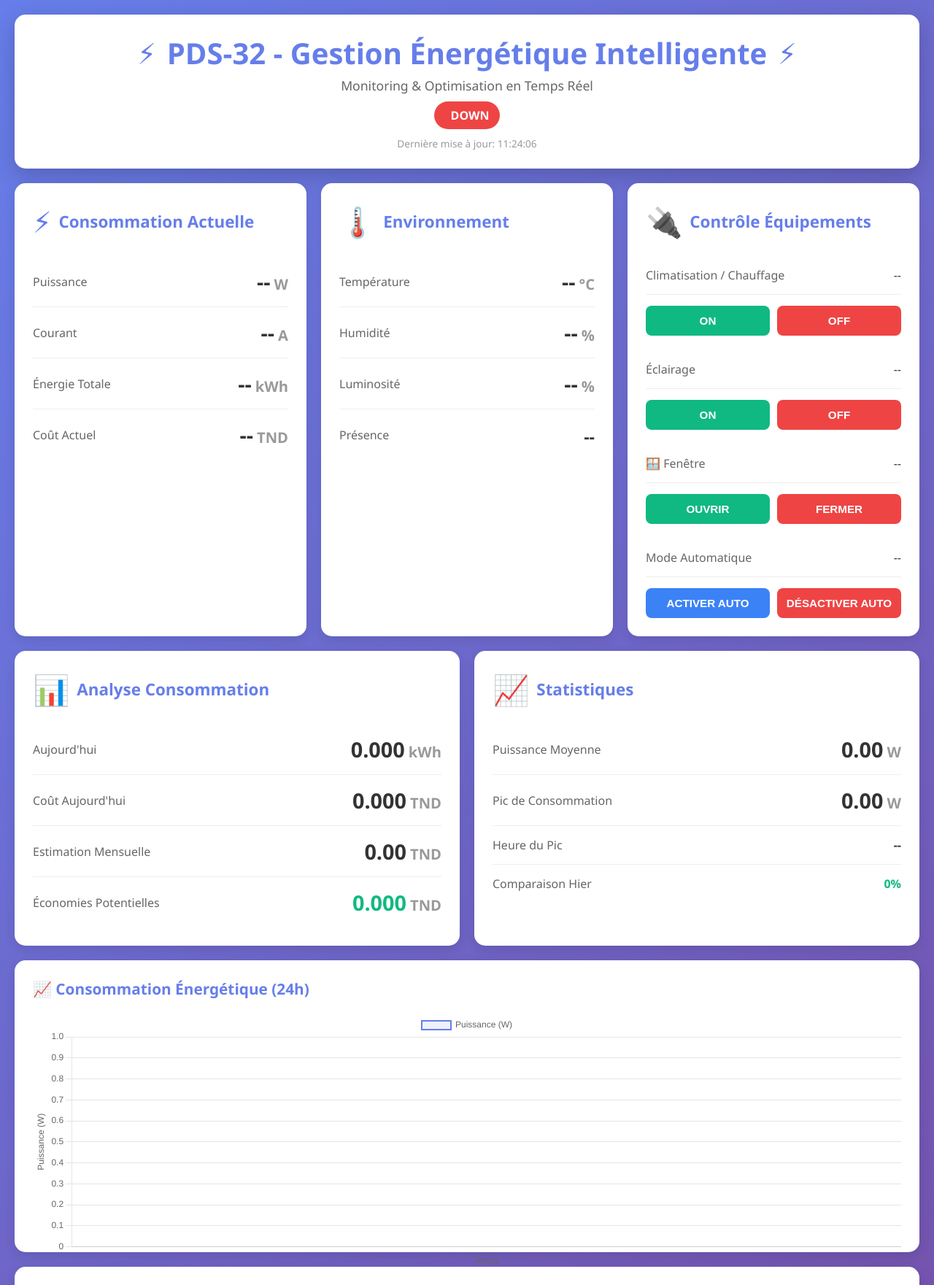
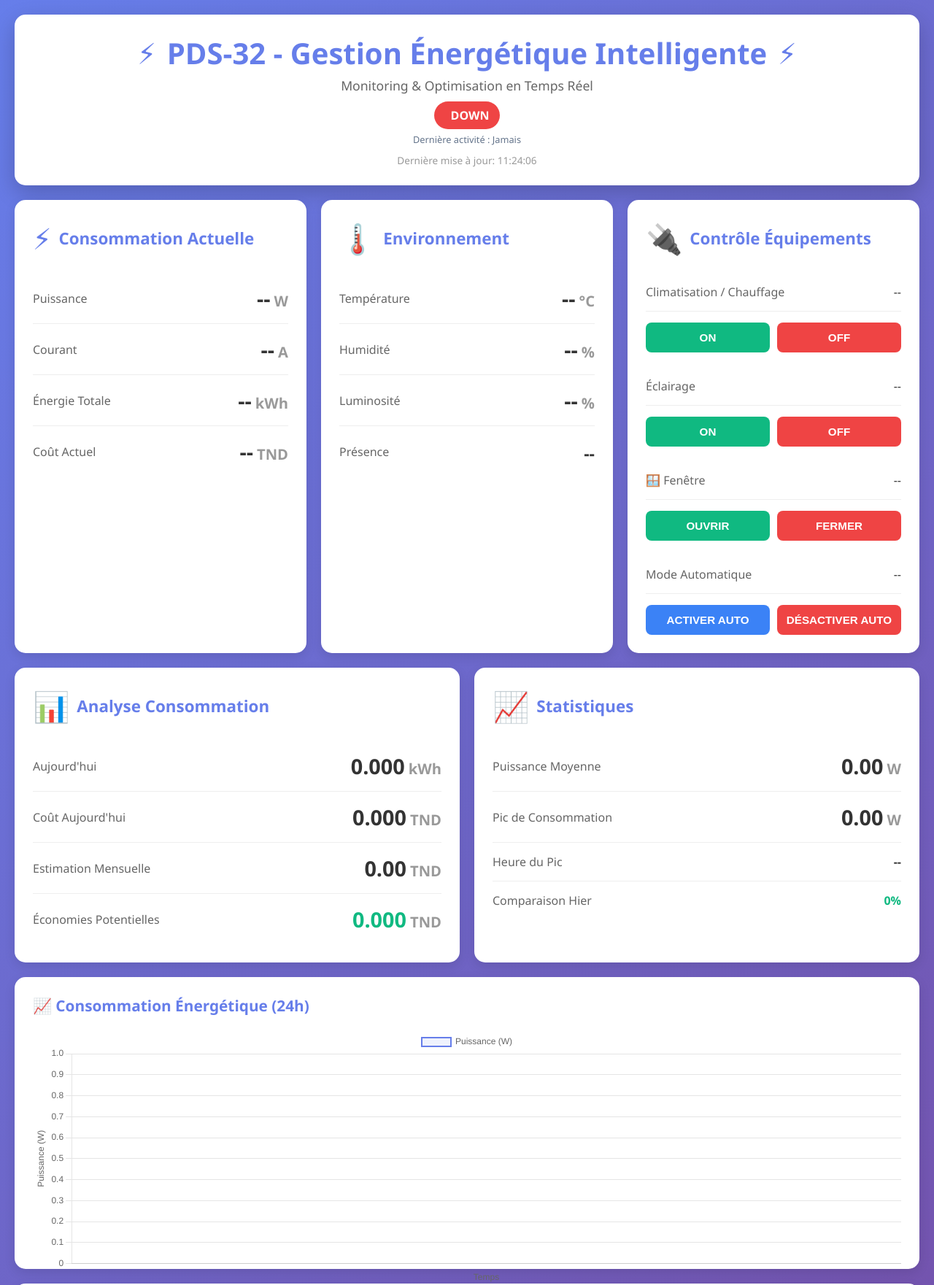
Before and after one commit to TH-montassar/PDS-32-Energy-Management, a Flask app: page /dashboard in a window 1280 px wide. Shown: the top 1761 px of the page at 73% size. Run offline with Flask 3, Linux system fonts and the light colour scheme; data that the repository does not hold is empty; parts of the project's set-up code (start-up, migrations or seed data) failed here and were passed over.

Commit message:
add last seen allive system

```diff
--- a/backend/app.py
+++ b/backend/app.py
@@ -7,7 +7,7 @@ from flask_cors import CORS
 import paho.mqtt.client as mqtt
 import sqlite3
 import json
-from datetime import datetime
+from datetime import datetime, timedelta
 import threading
 import time
 import os
@@ -34,7 +34,7 @@ ELECTRICITY_TARIF = 0.15  # TND/kWh
 
 # ... GLOBAL STATES ...
 device_live_status = "offline"
-#last_seen = "Jamais"
+last_seen = "Jamais"
 # ==================== DATABASE SETUP ====================
 def init_database():
     """Initialise la base de données SQLite"""
@@ -124,17 +124,19 @@ def on_connect(client, userdata, flags, rc):
 
 def on_message(client, userdata, msg):
     """Callback quand un message MQTT est reçu"""
-    global device_live_status
+    global device_live_status, last_seen
     try:
         # 1. On décode d'abord le message en texte brut (String)
         raw_payload = msg.payload.decode()
         topic = msg.topic
-        #last_seen = datetime.now().strftime("%H:%M:%S")
         # 2. Cas spécial : Le Statut (ce n'est pas du JSON !)
         if topic == "home/status/device":
             device_live_status = raw_payload.strip().lower()  # Stocke "online" ou "offline"
             print(f"📡 Device is now: {device_live_status.upper()}")
             print(f"DEBUG: Statut reçu sur Python -> {device_live_status}")
+            if device_live_status == "online":
+                last_seen = (datetime.now() + timedelta(hours=1)).strftime("%H:%M:%S")
+
             return # On s'arrête ici pour ce topic
 
         # 3. Pour les autres topics, on décode le JSON
@@ -653,7 +655,7 @@ def get_live_status():
         'status': device_live_status,
         #'color': 'green' if device_live_status == 'online' else 'red',
         'label': 'LIVE' if device_live_status == 'online' else 'DOWN',
-        #'last_seen': last_seen
+        'last_seen': last_seen
     })
 # ==================== MQTT THREAD ====================
 def mqtt_loop():
--- a/backend/static/js/main.js
+++ b/backend/static/js/main.js
@@ -152,13 +152,18 @@ async function updateLiveStatus() {
     // Utilise directement API_BASE + le chemin
     const response = await fetch(`${API_BASE}/status/live`);
     const data = await response.json();
+    console.log("Statut reçu du serveur:", data);
 
     const container = document.getElementById("deviceStatusContainer");
     const dot = document.getElementById("statusDot");
     const text = document.getElementById("statusText");
+    const lastSeenEl = document.getElementById("lastSeenDisplay");
 
     // DEBUG : Ajoute ce log pour voir ce que le JS reçoit vraiment
-    console.log("Statut reçu du serveur:", data);
+
+    if (lastSeenEl) {
+      lastSeenEl.innerText = `Dernière activité : ${data.last_seen}`;
+    }
 
     if (data.status === "online") {
       container.style.backgroundColor = "#10b981"; // Vert
@@ -222,7 +227,9 @@ async function fetchCurrentSensors() {
     )}<span class="metric-unit">%</span>`;
     document.getElementById(
       "lightLevel"
-    ).innerHTML = `${data.light_level}<span class="metric-unit">%</span>`;
+    ).innerHTML = `${data.light_level.toFixed(
+      2
+    )}<span class="metric-unit">%</span>`;
   } catch (error) {
     console.error("Error fetching sensors:", error);
   }
--- a/backend/templates/dashboard.html
+++ b/backend/templates/dashboard.html
@@ -24,7 +24,7 @@
           <span class="pulse-dot"id="statusDot"></span>
           <span id="statusText">Chargement...</span>
         </div>
-       <!--  <div id="lastSeenText" style="font-size: 0.8em; margin-top: 5px; color: #64748b;">Dernière activité: --:--</div> -->
+      <div id="lastSeenDisplay" style="font-size: 0.8em; margin-top: 5px; color: #64748b;">Dernière activité: --:--</div>
         <div class="timestamp" id="lastUpdate">Chargement...</div>
       </header>
 
```
